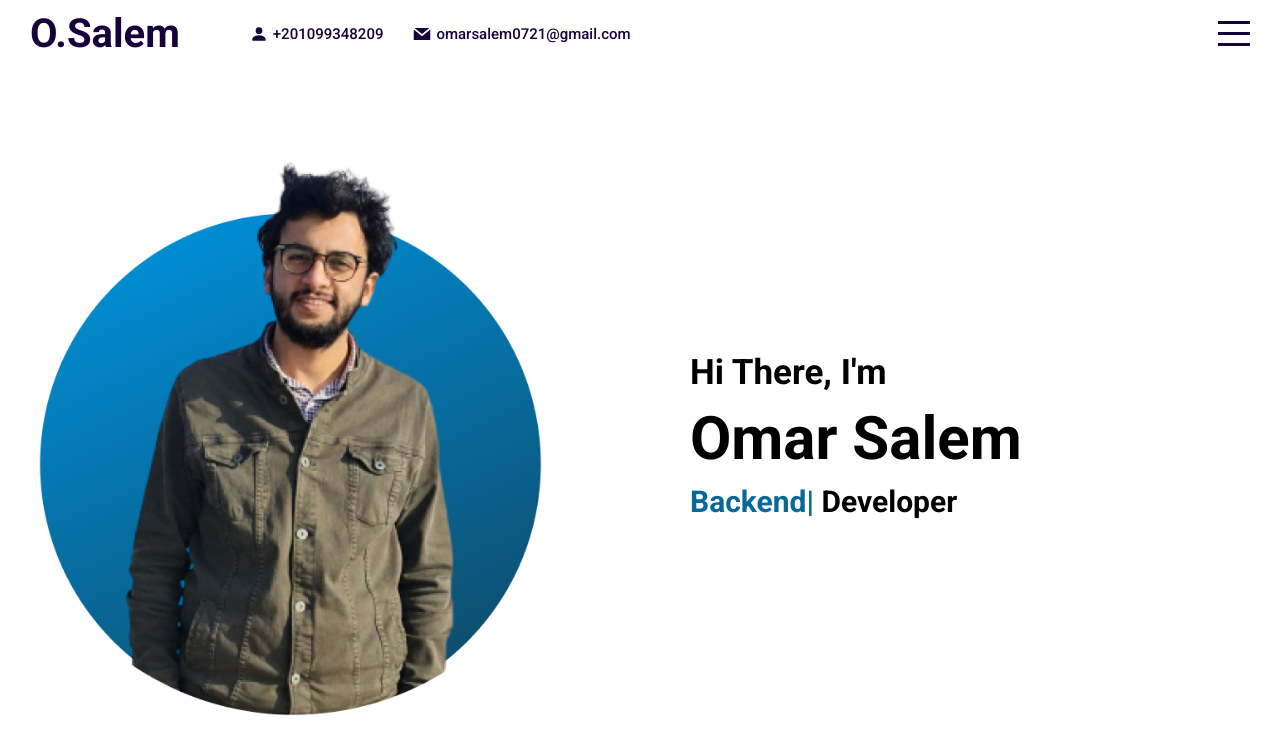
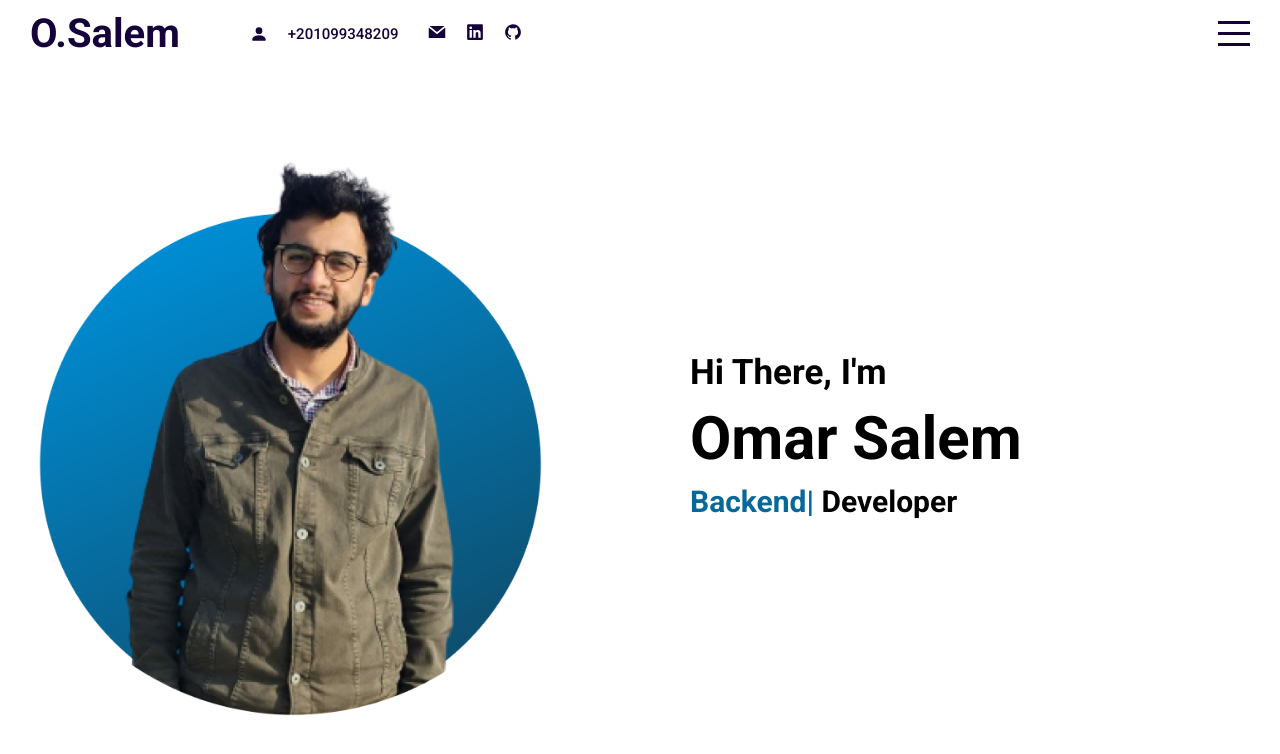
Before and after one commit to omarsalem7/Omar-s-Portfolio, a React (Create React App) app: page / in a window 1280 px wide. Shown: the top 754 px of the page. Built offline with nearby package versions, Linux system fonts and the light colour scheme.

Commit message:
Add social contacts

```diff
--- a/src/components/topbar/Topbar.jsx
+++ b/src/components/topbar/Topbar.jsx
@@ -1,6 +1,8 @@
 import "./topbar.scss";
 import { BsFillPersonFill } from "react-icons/bs";
 import { GrMail } from "react-icons/gr";
+import { FaLinkedin } from "react-icons/fa";
+import { AiFillGithub } from "react-icons/ai";
 export default function Topbar({ menuOpen, setMenuOpen }) {
   return (
     <div className={"topbar " + (menuOpen && "active")}>
@@ -14,8 +16,27 @@ export default function Topbar({ menuOpen, setMenuOpen }) {
             <span>+201099348209</span>
           </div>
           <div className="itemContainer">
-            <GrMail className="icon" />
-            <span>omarsalem0721@gmail.com</span>
+            <a
+              href="https://mail.google.com/mail/?view=cm&fs=1&tf=1&to=omarsalem0721@gmail.com"
+              target="_blank"
+              rel="noreferrer"
+            >
+              <GrMail className="icon" />
+            </a>
+            <a
+              href="https://www.linkedin.com/in/omarsalem7/"
+              target="_blank"
+              rel="noreferrer"
+            >
+              <FaLinkedin className="icon" />
+            </a>
+            <a
+              href="https://github.com/omarsalem7"
+              target="_blank"
+              rel="noreferrer"
+            >
+              <AiFillGithub className="icon" />
+            </a>
           </div>
         </div>
         <div className="right">
--- a/src/components/topbar/topbar.scss
+++ b/src/components/topbar/topbar.scss
@@ -30,11 +30,16 @@
 
       .itemContainer {
         display: flex;
+        gap: 15px;
         align-items: center;
         margin-left: 30px;
 
         @include mobile {
           display: none;
+        }
+
+        a {
+          color: inherit;
         }
 
         .icon {
```
